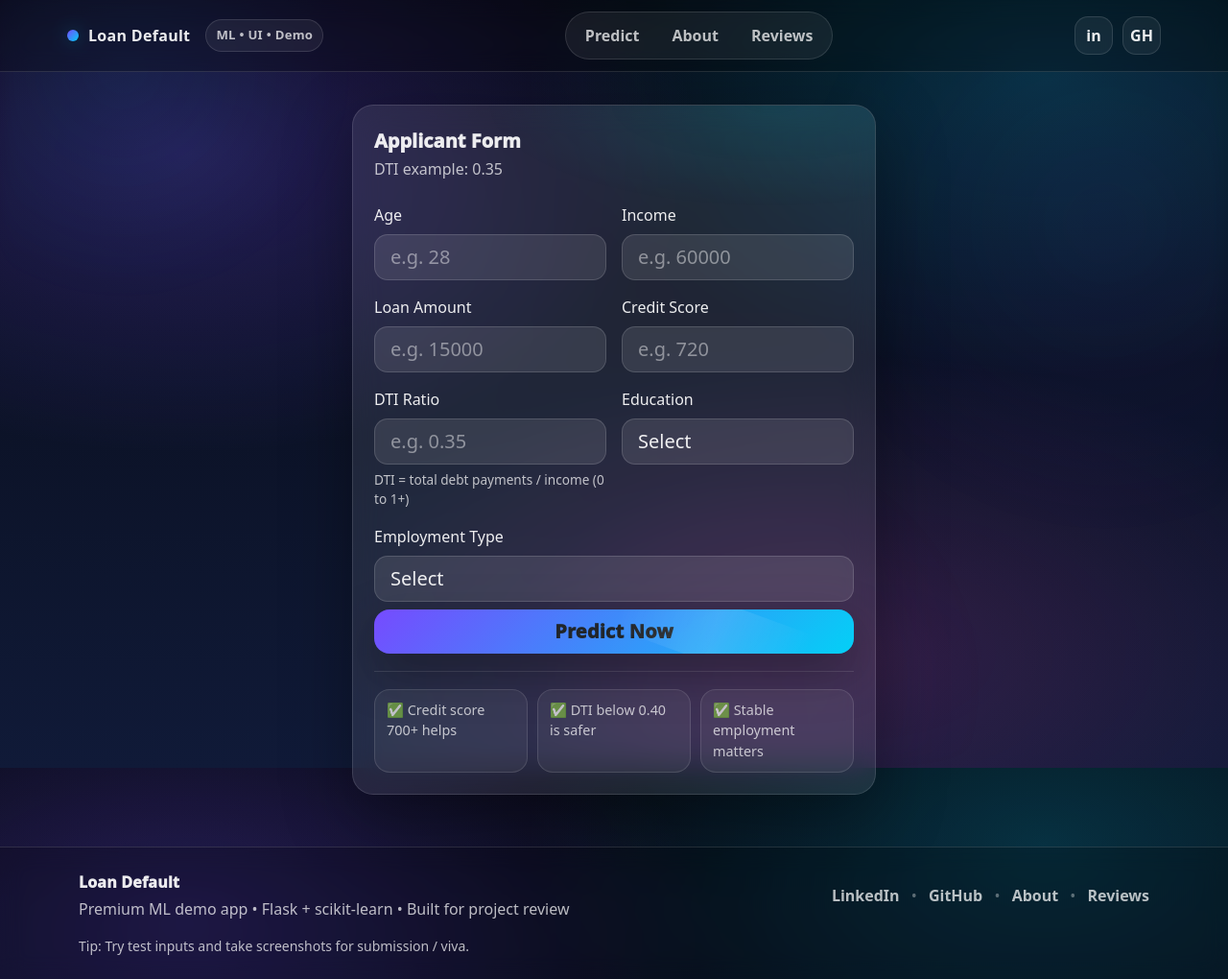
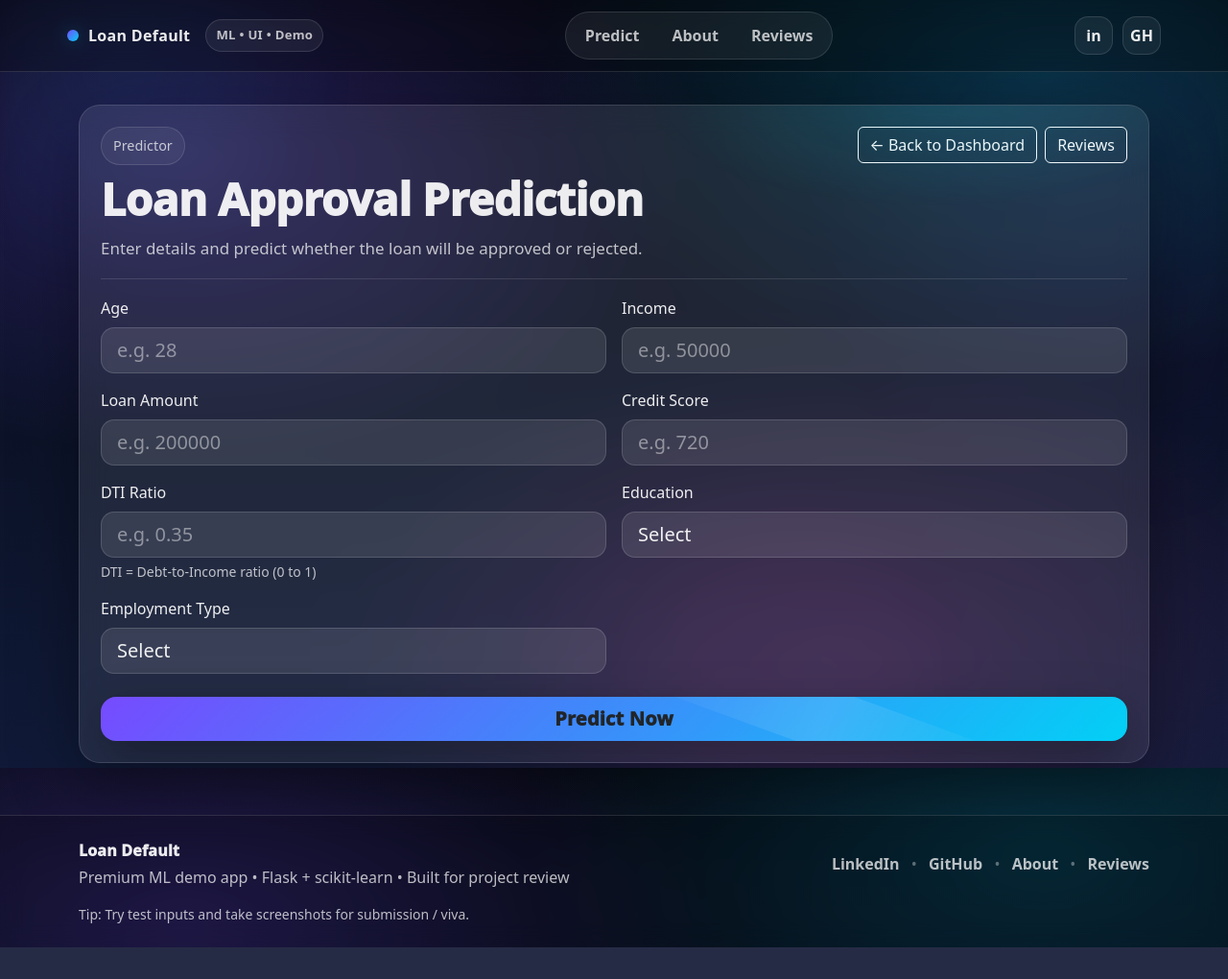
Before and after one commit to Bhavy123321/M.L---Project, a Flask app: page /predict in a window 1280 px wide. Shown: the whole page at 96% size. After the commit the page ends 987 px from the top, so only its background shows below. Run offline with Flask 3, Linux system fonts and the light colour scheme.

Commit message:
Update index.html

```diff
--- a/templates/index.html
+++ b/templates/index.html
@@ -1,177 +1,100 @@
 {% extends "base.html" %}
-{% set title = brand_name ~ " • Predict" %}
+{% set title = brand_name ~ " • Predictor" %}
 
 {% block content %}
 <section class="heroWrap">
   <div class="container">
-    <div class="row justify-content-center">
+    <div class="glassCard">
 
-      <!-- LEFT SIDE REMOVED COMPLETELY -->
-
-      <div class="col-lg-7 col-xl-6">
-        <div class="glassCard">
-          <div class="cardHead">
+      <!-- TOP BAR -->
+      <div class="d-flex justify-content-between align-items-start flex-wrap gap-2">
         <div>
-              <div class="cardTitle">Applicant Form</div>
-              <div class="cardSub">DTI example: 0.35</div>
-            </div>
-            <!-- Pipeline Model badge REMOVED -->
+          <div class="pill">Predictor</div>
+          <h2 class="heroTitle mt-2">Loan Approval Prediction</h2>
+          <p class="heroText mb-0">Enter details and predict whether the loan will be approved or rejected.</p>
         </div>
 
+        <!-- ✅ NAV BUTTONS -->
+        <div class="d-flex gap-2 flex-wrap">
+          <a class="btn btn-outline-light" href="{{ url_for('dashboard') }}">← Back to Dashboard</a>
+          <a class="btn btn-outline-light" href="{{ url_for('reviews') }}">Reviews</a>
+        </div>
+      </div>
+
+      <div class="divider"></div>
+
       {% if error %}
-            <div class="alert alert-danger mt-3">
-              <b>Fix this:</b> {{ error }}
+        <div class="alert alert-danger mb-3">
+          <b>Error:</b> {{ error }}
         </div>
       {% endif %}
 
-          <form action="/predict" method="POST" class="row g-3 mt-2">
+      <!-- FORM -->
+      <form action="{{ url_for('predict') }}" method="POST">
+        <div class="row g-3">
 
-            <!-- AGE -->
           <div class="col-md-6">
             <label class="form-label">Age</label>
-              <input class="form-control form-control-lg positive-only"
-                     name="Age"
-                     type="number"
-                     min="1"
-                     step="1"
-                     required
-                     value="{{ form.Age if form else '' }}"
-                     placeholder="e.g. 28">
+            <input type="number" step="0.01" name="Age" class="form-control form-control-lg" placeholder="e.g. 28" required>
           </div>
 
-            <!-- INCOME -->
           <div class="col-md-6">
             <label class="form-label">Income</label>
-              <input class="form-control form-control-lg positive-only"
-                     name="Income"
-                     type="number"
-                     min="0.000001"
-                     step="any"
-                     required
-                     value="{{ form.Income if form else '' }}"
-                     placeholder="e.g. 60000">
+            <input type="number" step="0.01" name="Income" class="form-control form-control-lg" placeholder="e.g. 50000" required>
           </div>
 
-            <!-- LOAN AMOUNT -->
           <div class="col-md-6">
             <label class="form-label">Loan Amount</label>
-              <input class="form-control form-control-lg positive-only"
-                     name="LoanAmount"
-                     type="number"
-                     min="0.000001"
-                     step="any"
-                     required
-                     value="{{ form.LoanAmount if form else '' }}"
-                     placeholder="e.g. 15000">
+            <input type="number" step="0.01" name="LoanAmount" class="form-control form-control-lg" placeholder="e.g. 200000" required>
           </div>
 
-            <!-- CREDIT SCORE -->
           <div class="col-md-6">
             <label class="form-label">Credit Score</label>
-              <input class="form-control form-control-lg positive-only"
-                     name="CreditScore"
-                     type="number"
-                     min="1"
-                     step="1"
-                     required
-                     value="{{ form.CreditScore if form else '' }}"
-                     placeholder="e.g. 720">
+            <input type="number" step="0.01" name="CreditScore" class="form-control form-control-lg" placeholder="e.g. 720" required>
           </div>
 
-            <!-- DTI -->
           <div class="col-md-6">
             <label class="form-label">DTI Ratio</label>
-              <input class="form-control form-control-lg positive-only"
-                     name="DTIRatio"
-                     type="number"
-                     min="0.000001"
-                     step="any"
-                     required
-                     value="{{ form.DTIRatio if form else '' }}"
-                     placeholder="e.g. 0.35">
-              <div class="helpText">DTI = total debt payments / income (0 to 1+)</div>
+            <input type="number" step="0.01" name="DTIRatio" class="form-control form-control-lg" placeholder="e.g. 0.35" required>
+            <div class="text-soft small mt-1">DTI = Debt-to-Income ratio (0 to 1)</div>
           </div>
 
-            <!-- EDUCATION -->
           <div class="col-md-6">
             <label class="form-label">Education</label>
-              <select class="form-select form-select-lg" name="Education" required>
-                <option value="" disabled {% if not form %}selected{% endif %}>Select</option>
-                {% for opt in education_options %}
-                  <option value="{{ opt }}"
-                    {% if form and form.Education == opt %}selected{% endif %}>
-                    {{ opt }}
-                  </option>
-                {% endfor %}
+            <select name="Education" class="form-select form-select-lg" required>
+              <option value="" selected disabled>Select</option>
+              <option value="High School">High School</option>
+              <option value="Diploma">Diploma</option>
+              <option value="Bachelor">Bachelor</option>
+              <option value="Master">Master</option>
+              <option value="PhD">PhD</option>
             </select>
           </div>
 
-            <!-- EMPLOYMENT -->
-            <div class="col-12">
+          <div class="col-md-6">
             <label class="form-label">Employment Type</label>
-              <select class="form-select form-select-lg" name="EmploymentType" required>
-                <option value="" disabled {% if not form %}selected{% endif %}>Select</option>
-                {% for opt in employment_options %}
-                  <option value="{{ opt }}"
-                    {% if form and form.EmploymentType == opt %}selected{% endif %}>
-                    {{ opt }}
-                  </option>
-                {% endfor %}
+            <select name="EmploymentType" class="form-select form-select-lg" required>
+              <option value="" selected disabled>Select</option>
+              <option value="Salaried">Salaried</option>
+              <option value="Self-Employed">Self-Employed</option>
+              <option value="Business">Business</option>
+              <option value="Unemployed">Unemployed</option>
             </select>
           </div>
 
-            <!-- BUTTON -->
-            <div class="col-12 d-grid mt-2">
-              <button class="btn btnGlow btn-lg">
+          <div class="col-12">
+            <div class="d-grid mt-2">
+              <button class="btn btnGlow btn-lg" type="submit">
                 Predict Now
                 <span class="btnShine"></span>
               </button>
             </div>
-
-          </form>
-
-          <div class="divider"></div>
-
-          <div class="microTips">
-            <div class="microTip">✅ Credit score 700+ helps</div>
-            <div class="microTip">✅ DTI below 0.40 is safer</div>
-            <div class="microTip">✅ Stable employment matters</div>
           </div>
 
         </div>
-      </div>
+      </form>
 
     </div>
   </div>
 </section>
-
-<!-- Strict Positive Real Number Enforcement -->
-<script>
-document.querySelectorAll('.positive-only').forEach(function(input){
-
-  // Block invalid characters
-  input.addEventListener("keydown", function(e){
-    if (["-", "+", "e", "E"].includes(e.key)) {
-      e.preventDefault();
-    }
-  });
-
-  input.addEventListener("input", function(){
-    if (this.value === "") return;
-
-    let val = parseFloat(this.value);
-
-    if (isNaN(val) || val <= 0) {
-      this.value = "";
-    }
-
-    // Force integer fields
-    if (this.step === "1" && this.value !== "") {
-      this.value = Math.floor(val);
-    }
-  });
-
-});
-</script>
-
 {% endblock %}
```
Lines whose indentation alone changed are shown as unchanged.
